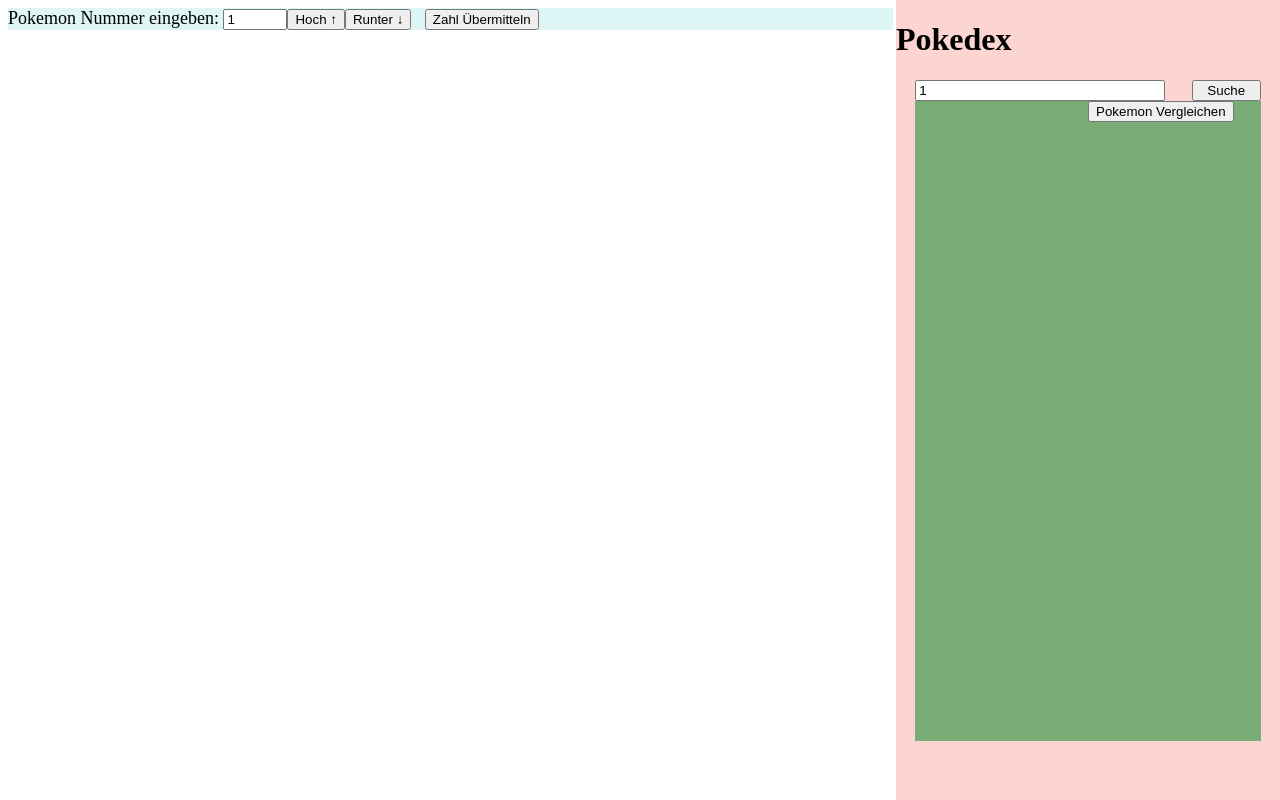
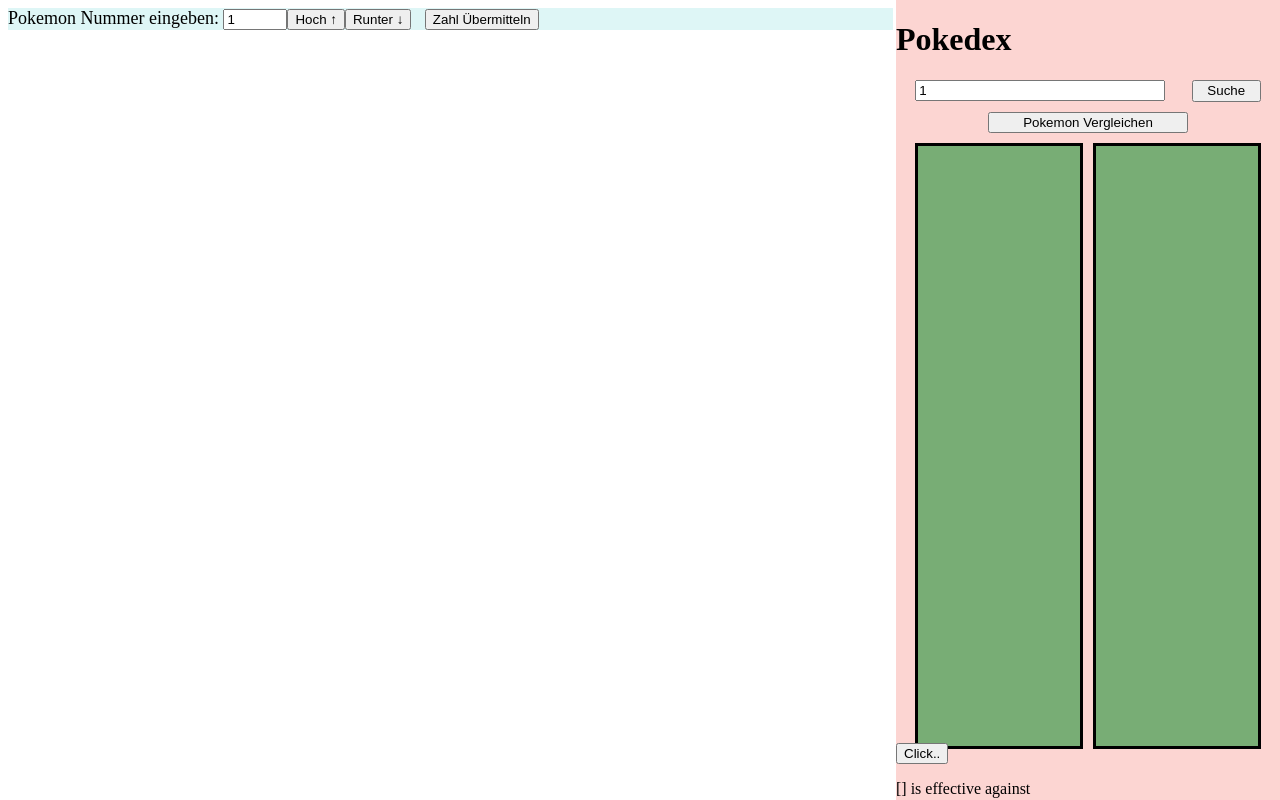
Before and after one commit to OsgFreeze/VuePokeApp, a Vue app: page / in a window 1280 px wide. Built offline with nearby package versions, Linux system fonts and the light colour scheme.

Commit message:
SideBar Anfang

```diff
--- a/src/components/sideBarPokedex/comparePokemon.vue
+++ b/src/components/sideBarPokedex/comparePokemon.vue
@@ -1,63 +1,84 @@
 <template>
-  <div class="DisplayRightSide">
-   <button @click="getData" type="button" :disabled="pokeDatenAnzeigenCompare == false">Pokemon Vergleichen</button> <!-- Button um getData Methode aufzurufen-->
-
-   <div v-if="this.pokeDatenAnzeigen === true"> <!-- if Abfrage weil Api Call noch nicht gemacht worden ist -->
-     <img class="PokemonPicture" :src="pokeSpriteCompare.other.home.front_shiny" /> <br> <!-- Bild wird angezeigt -->
-     Name:{{ pokeNameCompare  }} <br>
-     Stats:
-     <p v-for="(stats, zähler) in baseStatsCompare" :key="zähler">{{ stats.stat.name }} : {{ stats.base_stat }}</p>
-     Kommt in diesen Spielen vor: <p v-for="(version, index) in pokeGenCompare" :key="index">{{ index + 1 }} : {{version.version.name}}</p> <!-- Mit For Schleife läuft man durch das Objekt oder durch die Liste um alle Daten anzuzeigen -->
-     <p v-for="(typ, zähler) in pokemonTypCompare" :key="zähler">Typ {{zähler + 1}} : {{typ.type.name}}</p>
-   </div>
+  <div class="TypeRelations">
+    <button @click="setTypes"> Click..</button>
+    <p> {{ this.myTypes }} is effective against {{  }} </p>
   </div>
 </template>
 
 <script>
+import axios from 'axios';
 export default {
- props: ["pokeDatenAnzeigenCompare", "übergabePokeObjekt"],
+
+ props: ["übergebeneTypen"],
  data(){
    return {
-     pokeNameCompare: "",
-     pokeGenCompare: [],
-     pokeSpriteCompare: {},
-     pokeDatenAnzeigen: false,
-     baseStatsCompare: [],
-     pokemonTypCompare: [],
+
+    myTypes: [],
+    enemyTypes: [],
+    allTypes: [],
+
+    doubleDamageTypes: [],
+    halfDamageTypes: [],
+    noDamageTypes: [],
+
    }
  },
 
  methods: {
 
-   async getData(){ //API Call für Pokemon Daten
-     this.pokeNameCompare = this.übergabePokeObjekt.name;
-     this.pokeGenCompare = this.übergabePokeObjekt.game_indices;
-     this.pokeSpriteCompare = this.übergabePokeObjekt.sprites;
-     this.baseStatsCompare = this.übergabePokeObjekt.stats;
-     this.pokemonTypCompare = this.übergabePokeObjekt.types;
-     this.pokeDatenAnzeigen = true;
-   },
+    setTypes(){
+
+      for(let i = 0; i < this.übergebeneTypen.pokemonTypL.length; i++){
+        this.myTypes[i] = this.übergebeneTypen.pokemonTypL[i].type.name;
+        this.allTypes[i] = this.übergebeneTypen.pokemonTypL[i].type.name;
+      }
+
+      for(let i = 0; i < this.übergebeneTypen.pokemonTypR.length; i++){
+        this.enemyTypes[i] = this.übergebeneTypen.pokemonTypR[i].type.name;
+        this.allTypes[i+this.übergebeneTypen.pokemonTypL.length] = this.übergebeneTypen.pokemonTypR[i].type.name;
+      }
+      console.log(this.allTypes);
+      this.getTypeInfos();
+    },
+
+    async getTypeInfos(){
+
+      for(let i = 0; i < this.allTypes.length; i++){
+        await axios.get(`https://pokeapi.co/api/v2/type/${this.allTypes[i]}`).then((response) => {
+          let AttackenInformationen = response.data.damage_relations
+          let doubleDamageTo = AttackenInformationen.double_damage_to;
+          let halfDamageTo = AttackenInformationen.half_damage_to;
+          let noDamageTo = AttackenInformationen.no_damage_to;
+          let Name = response.data.name;
+          console.log(Name);
+
+          for(let i = 0; i < doubleDamageTo.length; i++){
+            this.doubleDamageTypes[i] = doubleDamageTo[i].name;
+          }
+          console.log(this.doubleDamageTypes);
+
+          for(let i = 0; i < halfDamageTo.length; i++){
+            this.halfDamageTypes[i] = halfDamageTo[i].name;
+          }
+          console.log(this.halfDamageTypes);
+
+          for(let i = 0; i < noDamageTo.length; i++){
+            this.noDamageTypes[i] = noDamageTo[i].name;
+          }
+          console.log(this.noDamageTypes);
+        })
+      }
+    },
+
+    displayTypeRelations(){
+
+    },
 
  }
 }
 </script>
 
 <style>
- .PokemonPicture{
-   height: 200px;
-   width: 200px;
- }
 
- .DisplayRightSide{
-   background-color: #78ad75;
-   margin-right: 5%;
-   width: 45%;
-   height: 80%;
-   float: right;
-   overflow: scroll;
- }
 
- .DisplayRightSide::-webkit-scrollbar{
-   display: none;
- }
 </style>
--- a/src/components/sideBarPokedex/displayPokemonSideBar.vue
+++ b/src/components/sideBarPokedex/displayPokemonSideBar.vue
@@ -2,26 +2,45 @@
   <h1>Pokedex  {{result}}</h1>
   <div class="SearchDesign">
       <input class="Searchbar" type="text" v-model="suche" min="1" max="898" > <!-- Suchleiste die von 1 bis 1010 geht da es nur 1010 Pokemon gibt-->
-      <button class="SuchButton" @click="getApi" type="button">Suche</button> <!-- Button ruft die getApi Methode auf -->
+      <button class="SuchButton" @click="getApi(0)" type="button">Suche</button> <!-- Button ruft die getApi Methode auf -->
   </div>
 
-  <div class="DisplayLeftSide">
+  <div class="compareButtonDiv">
+    <button style="width: 200px" @click="getApi(2)" type="button">Pokemon Vergleichen</button> <!-- Button um getData Methode aufzurufen-->
+  </div>
 
-    <div v-if="pokeDatenAnzeigen === true"> <!-- if Abfrage weil Api Call noch nicht gemacht worden ist -->
-      <div class>
-        <img class="PokemonPicture" :src="pokemonSprite.other.home.front_shiny" /> <br> <!-- Bild wird eingeblendet -->
+  <div class="DisplayPokemon">
+    <div class="DisplayLeftSide">
+      <div class="PokemonDataLeft" v-if="this.pokeDatenAnzeigenLeft == true"> <!-- if Abfrage weil Api Call noch nicht gemacht worden ist -->
+        <div class>
+          <img class="PokemonPicture" :src="pokemonSpriteL.other.home.front_default" /> <br> <!-- Bild wird eingeblendet -->
+        </div>
+        Name: {{ pokemonNameL }} <br>
+        Stats:
+        <p v-for="(stats, zähler) in baseStatsL" :key="zähler">{{ stats.stat.name }} : {{ stats.base_stat }}</p>
+        <p> Height: {{ this.heightL }} </p>
+        <p> Weight: {{ this.weightL }} </p>
+        <p v-for="(typ, zähler) in pokemonTypL" :key="zähler">Typ {{zähler + 1}} : {{typ.type.name}}</p>
       </div>
-      Name: {{ pokemonName }} <br>
-      Stats:
-      <p v-for="(stats, zähler) in baseStats" :key="zähler">{{ stats.stat.name }} : {{ stats.base_stat }}</p>
-      Kommt in diesen Spielen vor: <p v-for="(version, zähler) in genName" :key="zähler">{{ zähler + 1 }} : {{version.version.name}}</p> <!-- Mit For Schleife läuft man durch das Objekt oder durch die Liste um alle Daten anzuzeigen -->
-      <p v-for="(typ, zähler) in pokemonTyp" :key="zähler">Typ {{zähler + 1}} : {{typ.type.name}}</p>
     </div>
 
+    <div class="DisplayRightSide">
+     <div class="PokemonDataRight" v-if="this.pokeDatenAnzeigenRight == true"> <!-- if Abfrage weil Api Call noch nicht gemacht worden ist -->
+       <img class="PokemonPicture" :src="pokemonSpriteR.other.home.front_default" /> <br> <!-- Bild wird angezeigt -->
+       Name:{{ pokemonNameR }} <br>
+       Stats:
+       <p v-for="(stats, zähler) in baseStatsR" :key="zähler">{{ stats.stat.name }} : {{ stats.base_stat }}</p>
+       <p> Height: {{ this.heightR }} </p>
+       <p> Weight: {{ this.weightR }} </p>
+       <p v-for="(typ, zähler) in pokemonTypR" :key="zähler">Typ {{zähler + 1}} : {{typ.type.name}}</p>
+     </div>
+    </div>
   </div>
 
-   <comparePokemon :pokeDatenAnzeigen="this.pokeDatenAnzeigen" :übergabePokeObjekt="this.pokemonObjekt"/> <!-- übergabe vom PokemonObjekt und Boolean damit comparePokemon die daten speichern und anzeigen kann -->
+    <comparePokemon :übergebeneTypen="this.pokemonTypes"/>
+
 </template>
+
 
 <script>
 import axios from 'axios'
@@ -33,32 +52,61 @@
     data(){
       return {
         suche: 1,
-        test: [],
         pokemonObjekt:{},
-        pokemonName: "",
-        genName: [],
-        pokemonSprite: {},
-        pokeDatenAnzeigen: false,
-        baseStats: [],
-        pokemonTyp: [],
+
+        pokemonNameL: "",
+        pokemonSpriteL: {},
+        baseStatsL: [],
+        pokemonTypL: [],
+        heightL: 0,
+        weightL: 0,
+
+        pokemonNameR: "",
+        pokemonSpriteR: {},
+        baseStatsR: [],
+        pokemonTypR: [],
+        heightR: 0,
+        weightR: 0,
+
+        pokeDatenAnzeigenLeft: false,
+        pokeDatenAnzeigenRight: false,
 
         result:"",
+
+        pokemonTypes: {
+          pokemonTypL: [],
+          pokemonTypR: [],
+        }
+
       }
     },
     methods: {
-      emitTest(data){
-          this.result = data;
-      },
-      async getApi(){ //API Call um Pokemon Daten zu bekommen
+
+      async getApi(indicator){ //API Call um Pokemon Daten zu bekommen
         await axios.get(`https://pokeapi.co/api/v2/pokemon/${this.suche}`).then((response) => {
           console.log(response)
           this.pokemonObjekt = response.data;
-          this.pokemonName = this.pokemonObjekt.name;
-          this.genName = this.pokemonObjekt.game_indices;
-          this.pokemonSprite = this.pokemonObjekt.sprites;
-          this.baseStats = this.pokemonObjekt.stats;
-          this.pokemonTyp = this.pokemonObjekt.types;
-          this.pokeDatenAnzeigen = true;
+
+          if(indicator < 1){
+            this.pokemonNameL = this.pokemonObjekt.name;
+            this.pokemonSpriteL = this.pokemonObjekt.sprites;
+            this.baseStatsL = this.pokemonObjekt.stats;
+            this.pokemonTypL = this.pokemonObjekt.types;
+            this.pokemonTypes.pokemonTypL = this.pokemonTypL;
+            this.heightL = this.pokemonObjekt.height;
+            this.weightL = this.pokemonObjekt.weight;
+            this.pokeDatenAnzeigenLeft = true;
+          }else{
+            this.pokemonNameR = this.pokemonObjekt.name;
+            this.pokemonSpriteR = this.pokemonObjekt.sprites;
+            this.baseStatsR = this.pokemonObjekt.stats;
+            this.pokemonTypR = this.pokemonObjekt.types;
+            this.pokemonTypes.pokemonTypR = this.pokemonTypR;
+            this.heightR = this.pokemonObjekt.height;
+            this.weightR = this.pokemonObjekt.weight;
+            this.pokeDatenAnzeigenRight = true;
+          }
+
         })
       },
     }
@@ -71,27 +119,57 @@
     width: 200px;
   }
 
-  .DisplayLeftSide{
-    background-color: #78ad75;
-    margin-left: 5%;
-    width: 45%;
-    height: 80%;
-    overflow: scroll;
-    float: left;
+  .compareButtonDiv{
+    margin-top: 10px;
+    margin-bottom: 10px;
+    text-align: center;
+   }
+
+  .DisplayPokemon{
+    display: flex;
+    flex-direction: row;
+    height: 600px;
+    width: 100%;
   }
 
-  .DisplayLeftSide::-webkit-scrollbar{
-    display: none;
-  }
+    .DisplayLeftSide{
+      background-color: #78ad75;
+      margin-left: 5%;
+      margin-right: 5px;
+      width: 45%;
+      height: 100%;
+      border: solid;
+    }
+
+      .PokemonDataLeft{
+        text-align: left;
+        margin-left: 5px;
+        text-transform: capitalize;
+      }
+
+    .DisplayRightSide{
+      background-color: #78ad75;
+      margin-right: 5%;
+      margin-left: 5px;
+      width: 45%;
+      height: 100%;
+      border: solid;
+    }
+
+    .PokemonDataRight{
+      text-align: left;
+      margin-left: 5px;
+      text-transform: capitalize;
+    }
 
   .Searchbar{
-    height: 2%;
+    height: 15px;
     width: 70%;
     float: left;
   }
 
   .SuchButton{
-    height: 2%;
+    height: 100%;
     width: 20%;
     float: right;
   }
@@ -100,6 +178,15 @@
     margin-left: 5%;
     margin-right: 5%;
     background-color: blue;
-    background-color: black;
+    background-color: rgba(0, 0, 0, 0);
+    height: 22px;
   }
+
+  .PokemonPicture{
+    height: 200px;
+    width: 200px;
+  }
+
+
+
 </style>
```
